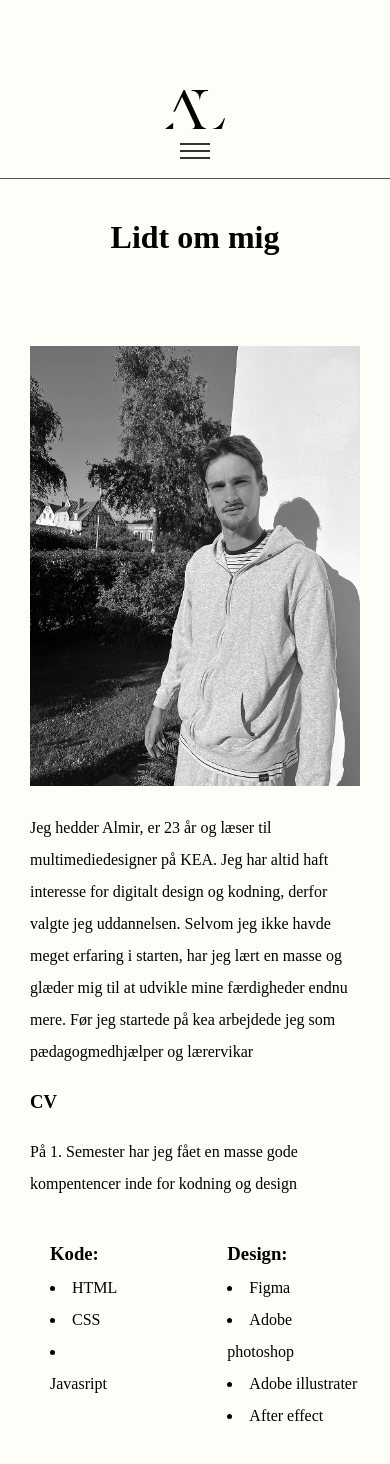
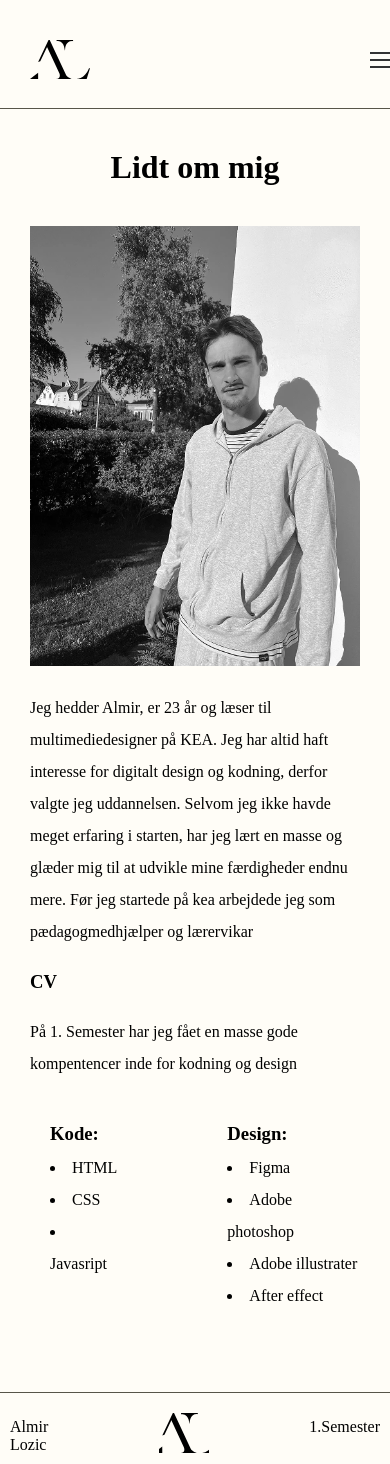
Before and after one commit to Almirlozic/portfolio, a plain HTML site: page om_mig.html in a window 390 px wide. Drawn offline with Linux system fonts and the light colour scheme.

Commit message:
retter til på header

```diff
--- a/css/1.semester.css
+++ b/css/1.semester.css
@@ -43,4 +43,7 @@ button:hover{
        object-fit: cover;
        margin-bottom: 0.5rem;
    }
+   .footer{
+    margin-top: 150px;
+   }
 }
--- a/css/general.css
+++ b/css/general.css
@@ -62,6 +62,7 @@ h1{
     .opgaveløsning{
         font-size: 1.5rem;
         margin-left: 80px;
+        margin-bottom: 30px;
     }
      .footer{
     display: flex;
--- a/css/header.css
+++ b/css/header.css
@@ -48,11 +48,21 @@ header {
   display: none;
 }
 @media screen and (max-width: 800px) {
+  header{
+    display: flex;
+    flex-direction: row;
+    gap: 280px;
+  }
+  .logo{
+    margin-left: 30px;
+  }
+
   .links {
     display: none;
   }
   .burger {
     display: block;
+    margin-bottom: 10px;
   }
   .burger.active .line:nth-child(1) {
     transform: rotate(45deg) translate(5px, 5px);
@@ -76,9 +86,8 @@ header {
     top: 94px;
     left: 0;
     width: 100%;
-    box-shadow: 0 10px 10px rgba(0, 0, 0, 0.1);
     z-index: 1;
-    margin-top: 25px;
+    margin-top: 15px;
   }
 
   header.active .links li {
--- a/css/om-mig.css
+++ b/css/om-mig.css
@@ -1,6 +1,4 @@
-img{
-    margin-top: 50px;
-}
+
 .grid_1-1{
     padding: 30px;
     line-height: 2;
--- a/om_mig.html
+++ b/om_mig.html
@@ -55,7 +55,13 @@
         </div>
       </section>
     </main>
-    <footer></footer>
+    <footer>
+      <div class="footer">
+        <p>Almir Lozic</p>
+        <img src="img/logo/Asset 1.svg" alt="billede af mine al initatialer" />
+        <p>1.Semester</p>
+      </div>
+    </footer>
     <script src="js/general.js"></script>
   </body>
 </html>
```
Also changed, not shown: 1.semester.html (+7 -1 lines).
